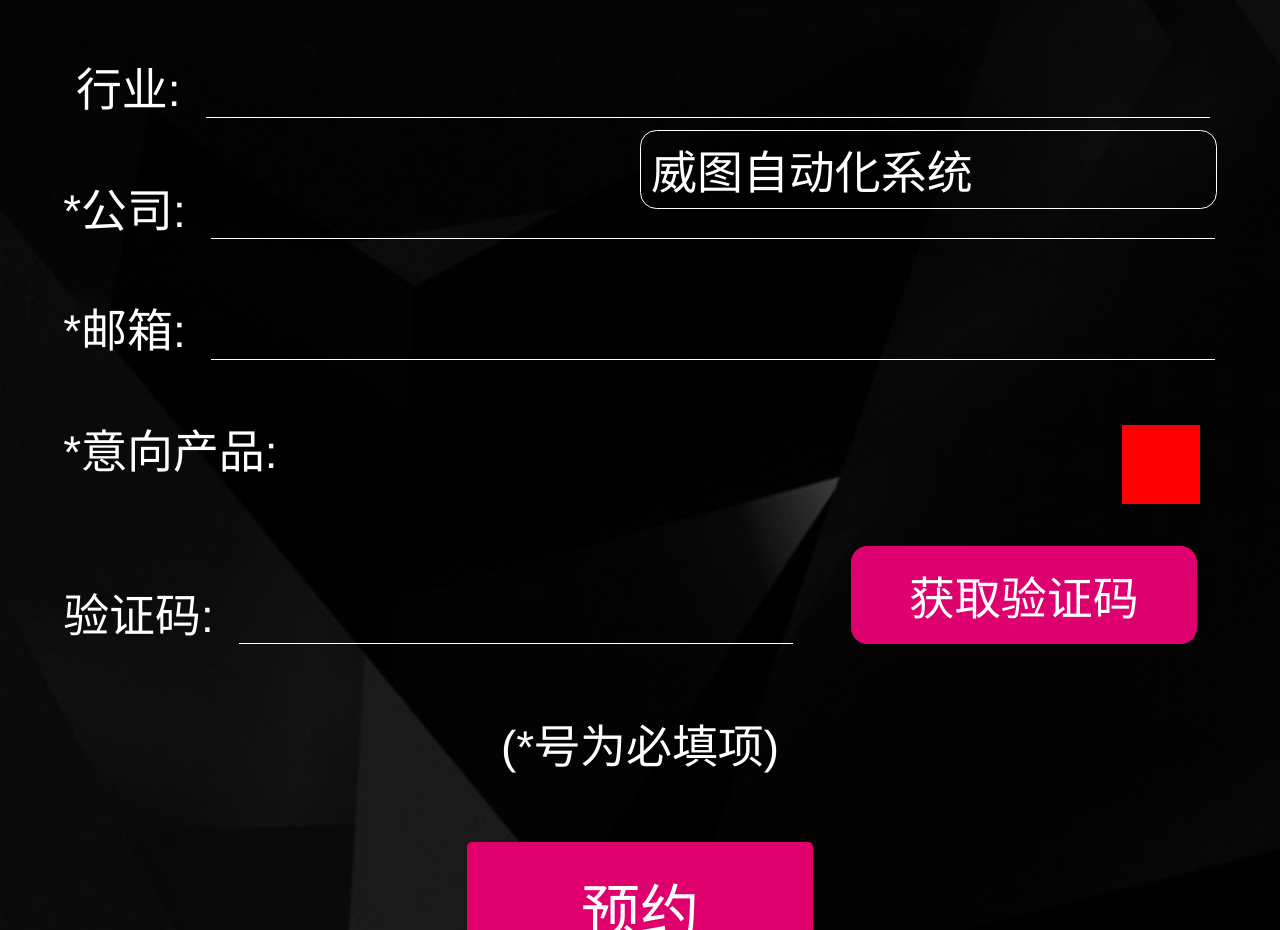
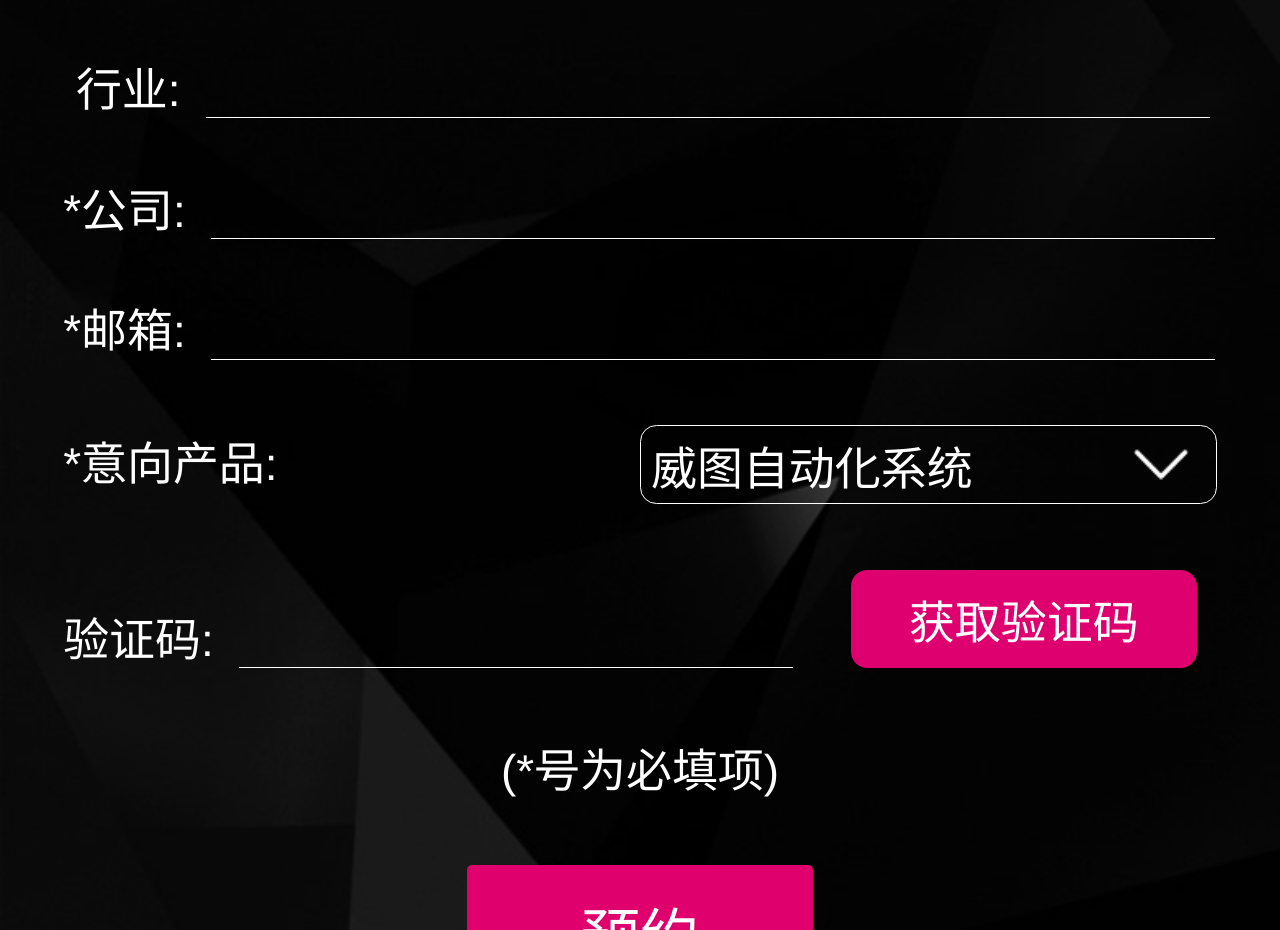
Before and after one commit to 13524809670/WeiTu, a plain HTML site: page make.html in a window 1280 px wide. Shown: the part 821-1751 px from the top of the page. Drawn offline with Linux system fonts and the light colour scheme.

Commit message:
Update make.css

```diff
--- a/css/make.css
+++ b/css/make.css
@@ -63,6 +63,7 @@ header .head{
 	display: -webkit-flex;
 	justify-content: space-between;
 	-webkit-justify-content: space-between;
+	line-height:0.24rem;
 }
 #form ul #order{
 	width: 50%;
@@ -70,13 +71,12 @@ header .head{
 	border: 1px solid #fff;
 	border-radius: 0.05rem;
 	vertical-align:middle;
-	margin-top:-0.9rem;
+	/*margin-top:-0.9rem;*/
 }
 #form ul .select{
 	width: 0.24rem;
 	height: 0.24rem;
-	/*background: url(../img/under.png) no-repeat;*/
-	background:red;
+	background: url(../img/under.png) no-repeat;
 	background-position: center;
 	background-size: 100%;
 	position: absolute;
```
